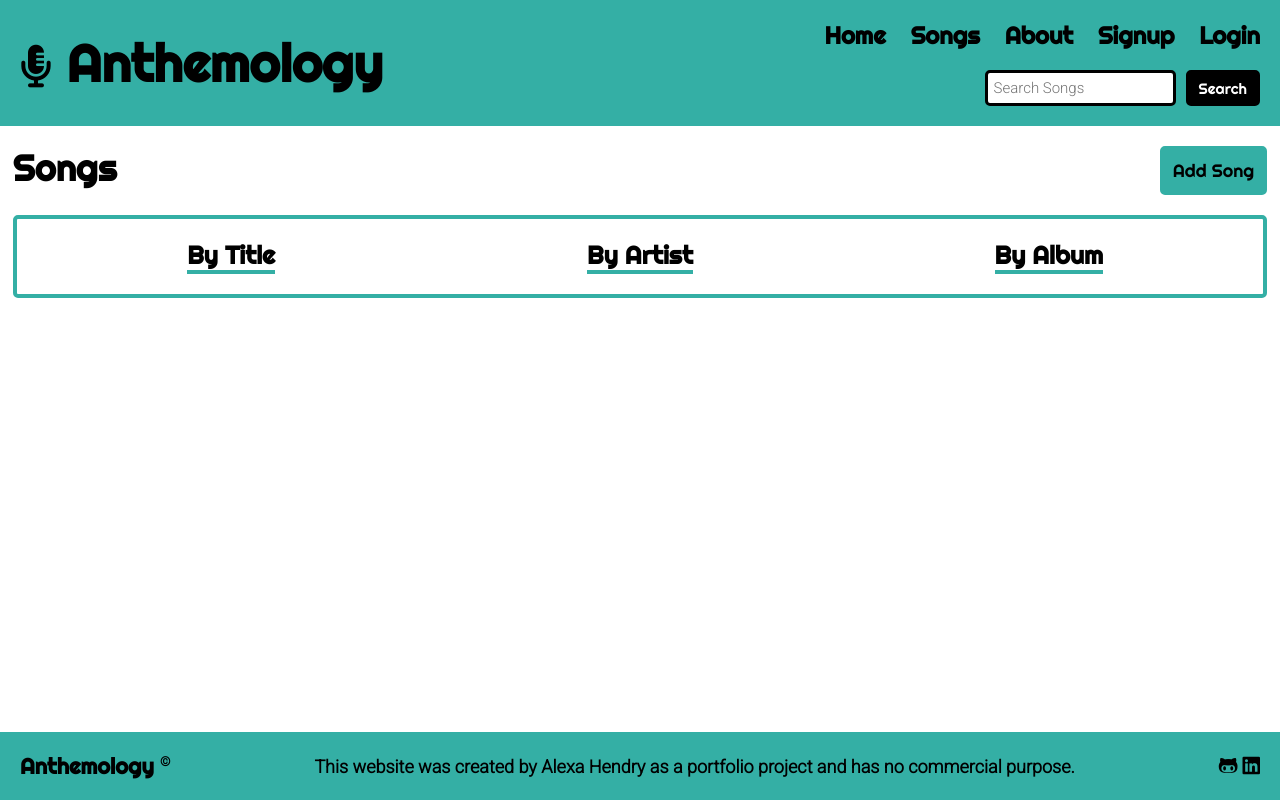
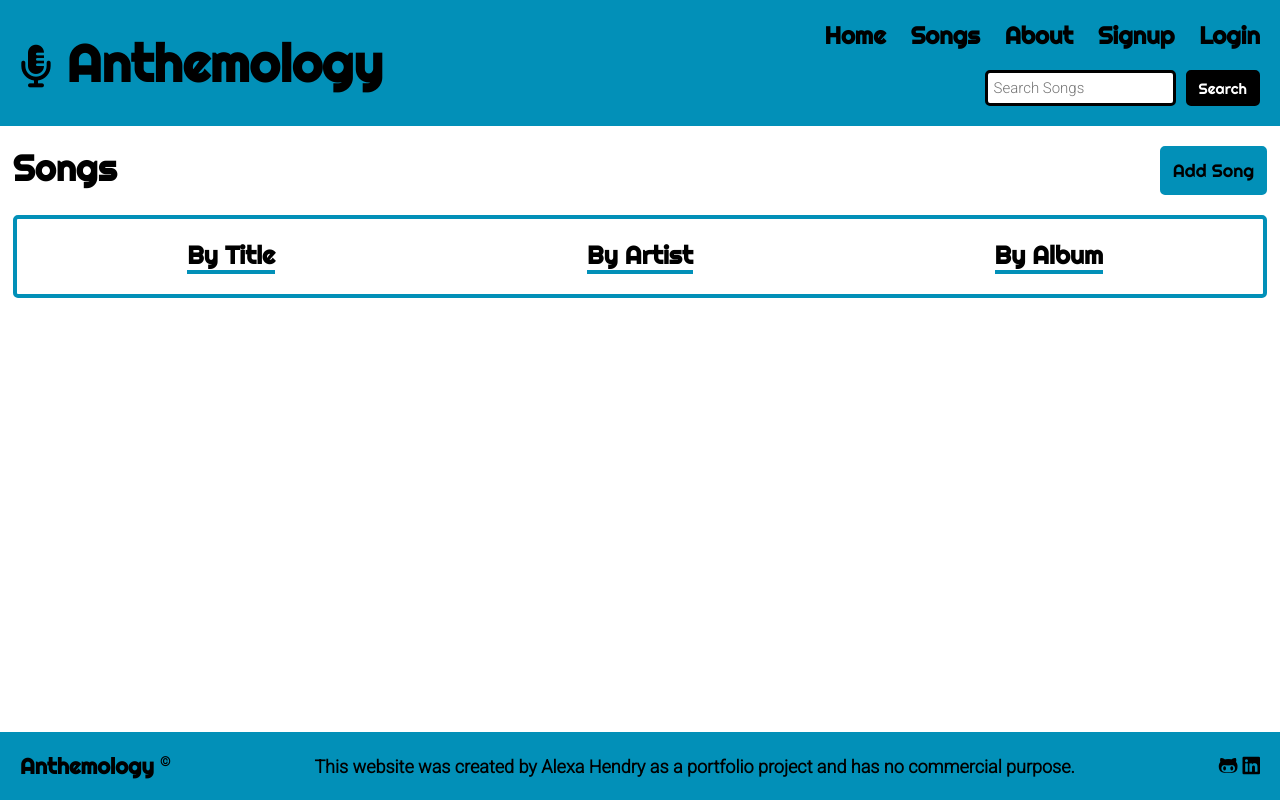
Before and after one commit to AlexaH88/anthemology, a Django app: page /songs/ in a window 1280 px wide. Run offline with Django 3.2, Linux system fonts and the light colour scheme; data that the repository does not hold is empty; some libraries are stand-ins or nearby versions.

Commit message:
Change colour scheme to match hero image

```diff
--- a/static/css/style.css
+++ b/static/css/style.css
@@ -44,7 +44,12 @@ header {
     width: 100%;
     display: grid;
     grid-template-columns: 1fr 1fr;
-    background-color: #34afa5;
+    background-color: #0290b8;
+}
+
+#header-logo h1:hover,
+#header-logo h1 i:hover {
+    color: white;
 }
 
 .header-item {
@@ -221,10 +226,10 @@ main {
 }
 
 button {
-    border: solid #34afa5;
+    border: solid #0290b8;
     border-radius: 5px;
     padding: 10px;
-    background-color: #34afa5;
+    background-color: #0290b8;
 }
 
 button a {
@@ -318,14 +323,14 @@ textarea {
     display: grid;
     grid-template-columns: 1fr 1fr 1fr;
     gap: 20px;
-    border: solid 4px #34afa5;
+    border: solid 4px #0290b8;
     border-radius: 5px;
     padding: 20px;
     justify-items: center;
 }
 
 .song-list-title {
-    border-bottom: solid 4px #34afa5;
+    border-bottom: solid 4px #0290b8;
 }
 
 .song-list-item {
@@ -523,7 +528,7 @@ textarea {
 footer {
     min-height: 50px;
     width: 100%;
-    background-color: #34afa5;
+    background-color: #0290b8;
     grid-row-start: 3;
     grid-row-end: 4;
 }
```
Also changed, not shown: other parts of static/css/style.css (+13 -13 lines).
